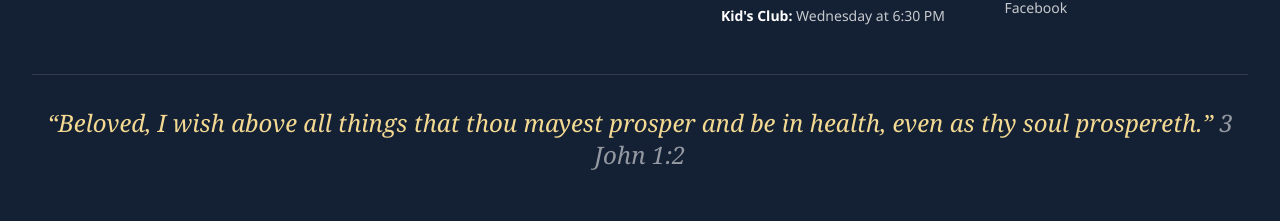
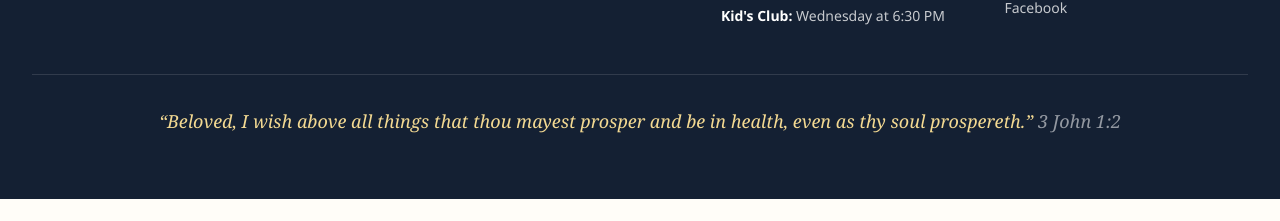
Before and after one commit to edesent/bellinghambbc, a Next.js app: page / in a window 1280 px wide. Shown: the part 8686-8907 px from the top of the page. After the commit the page ends 8885 px from the top, so only its background shows below. Built offline with nearby package versions, Linux system fonts and the light colour scheme; no server answers.

Commit message:
Make footer verse text smaller

```diff
--- a/src/components/Footer.tsx
+++ b/src/components/Footer.tsx
@@ -83,7 +83,7 @@ export default function Footer() {
             </div>
           </div>
         </div>
-        <p className="mt-12 border-t border-white/12 pt-8 text-center display-serif text-2xl italic text-gold-light">
+        <p className="mt-12 border-t border-white/12 pt-8 text-center display-serif text-lg italic text-gold-light">
           &ldquo;{site.verse.text}&rdquo; <span className="text-white/54">{site.verse.reference}</span>
         </p>
       </div>
```
